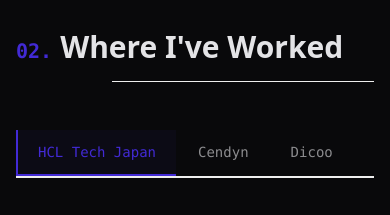
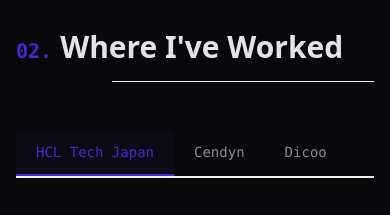
Before and after one commit to Kenta-Asakura/portfolio-v2, a React (Vite) app: page / in a window 390 px wide. Shown: the part 1760-1975 px from the top of the page. Built offline with nearby package versions, Linux system fonts and the light colour scheme.

Commit message:
Experience Section company name tab list bug fixed

```diff
--- a/src/components/Sections/Experience.jsx
+++ b/src/components/Sections/Experience.jsx
@@ -79,7 +79,8 @@
                   onClick={() => setActiveTab(job.id)}
                   className={`
                     px-5 py-3 text-left font-mono text-sm whitespace-nowrap
-                    transition-all duration-200 border-l-2 md:border-l-2 border-b-2 md:border-b-0
+                    transition-all duration-200
+                    border-l-0 md:border-l-2 border-b-2 md:border-b-0
                     focus:outline-none focus:bg-primary/10
                     ${activeTab === job.id
                       ? 'text-primary border-primary bg-primary/5'
```
